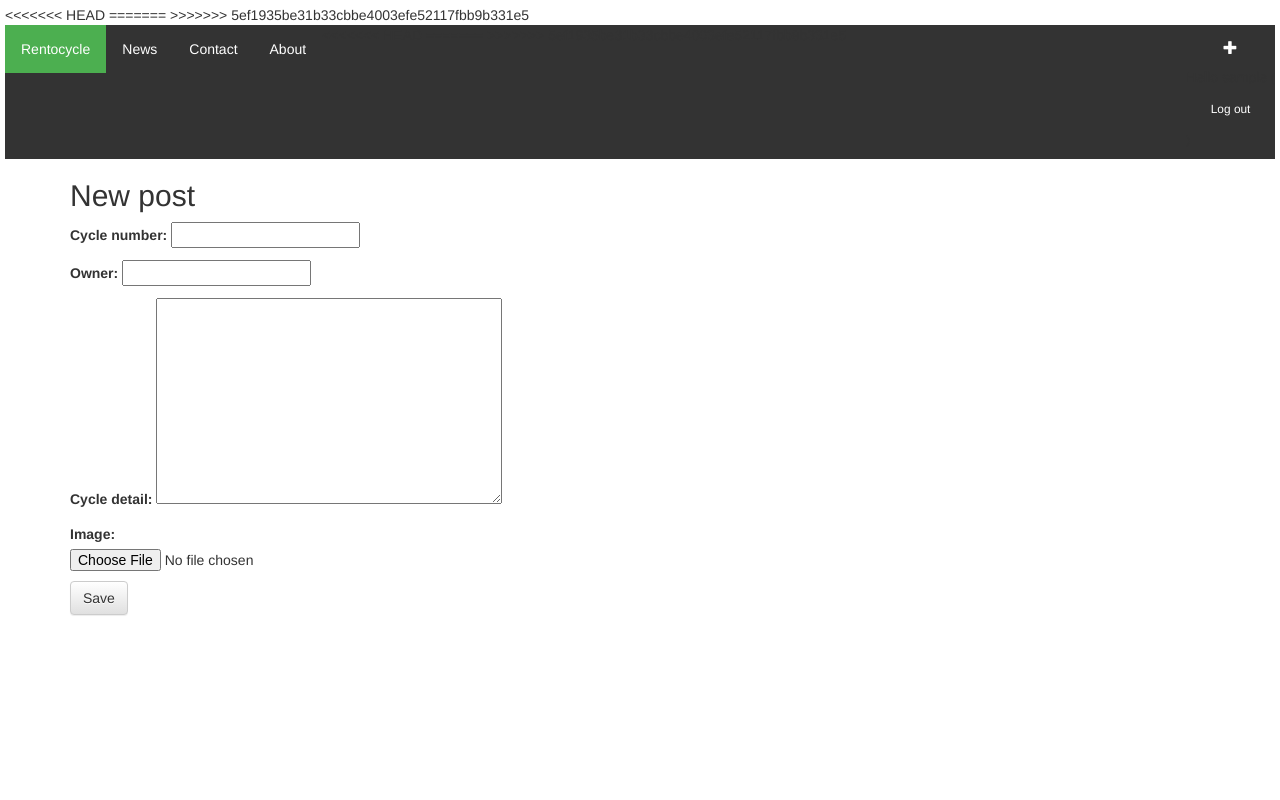
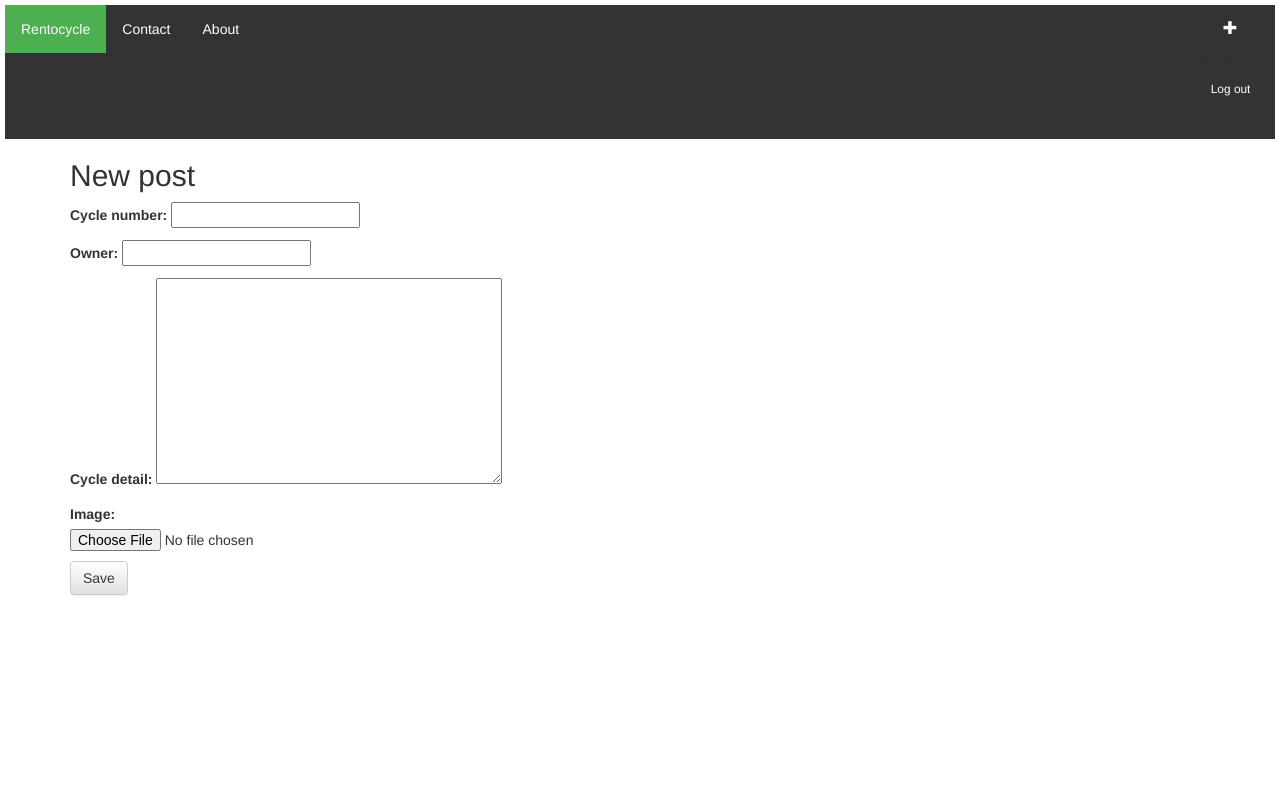
Before and after one commit to Sachinys/rent-o-cycle, a Django app: page /post/new/ in a window 1280 px wide. Run offline with Django 3.2, Linux system fonts and the light colour scheme; the visitor is signed in with stand-in values (Sample User, id 1); some libraries are stand-ins or nearby versions.

Commit message:
Update base.html

```diff
--- a/rent/templates/rent/base.html
+++ b/rent/templates/rent/base.html
@@ -2,12 +2,9 @@
 <html>
 
     <head>
-<<<<<<< HEAD
         <title>Rent-o-cycle</title>
-=======
-        <title>Rent-o-Cycle</title>
->>>>>>> 5ef1935be31b33cbbe4003efe52117fbb9b331e5
-		<link rel="stylesheet" href="//maxcdn.bootstrapcdn.com/bootstrap/3.2.0/css/bootstrap.min.css">
+
+	<link rel="stylesheet" href="//maxcdn.bootstrapcdn.com/bootstrap/3.2.0/css/bootstrap.min.css">
         <link rel="stylesheet" href="//maxcdn.bootstrapcdn.com/bootstrap/3.2.0/css/bootstrap-theme.min.css">
         <link href="//fonts.googleapis.com/css?family=Lobster&subset=latin,latin-ext" rel="stylesheet" type="text/css">
 		<link rel="stylesheet" href="{% static 'css/rent.css' %}">
@@ -61,11 +58,6 @@ footer{ background: black;color:white;}
 
         <ul>
             <li><a class="active" href="/">Rentocycle</a></li>
-<<<<<<< HEAD
-
-=======
-            <li><a href="#news">News</a></li>
->>>>>>> 5ef1935be31b33cbbe4003efe52117fbb9b331e5
             <li><a href="#contact">Contact</a></li>
             <li><a href="#about">About</a></li>
 			<li style="float:right">
```
